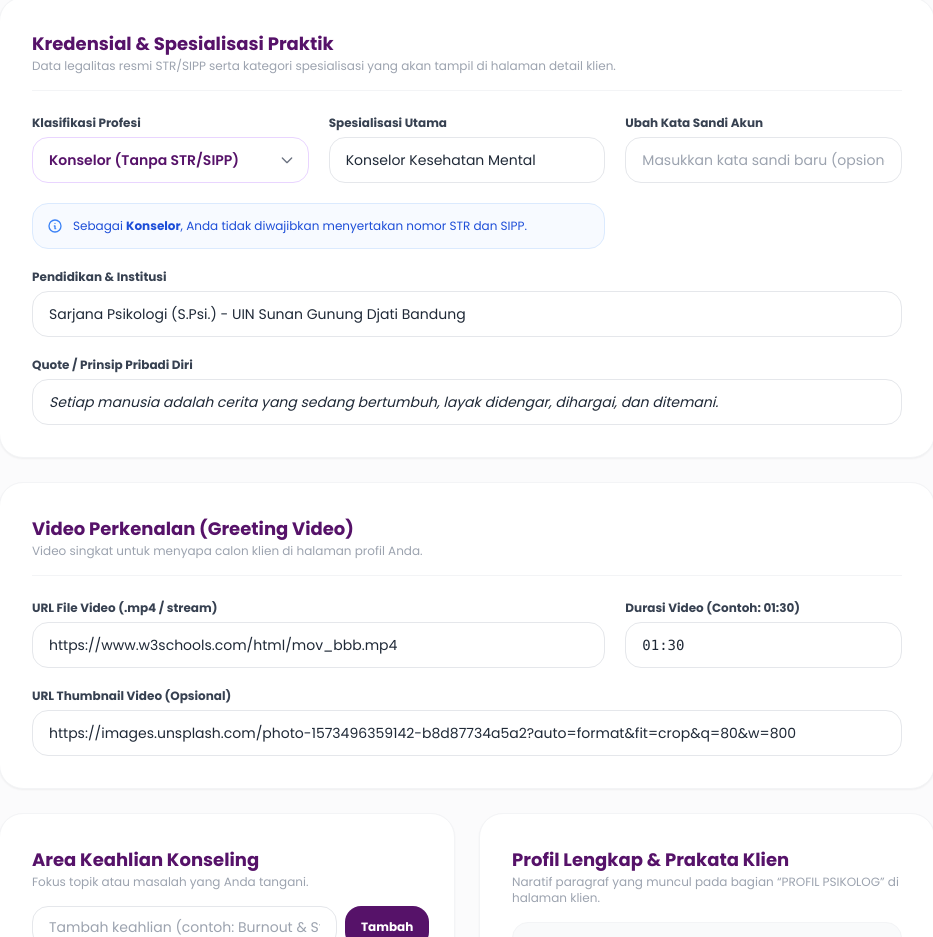
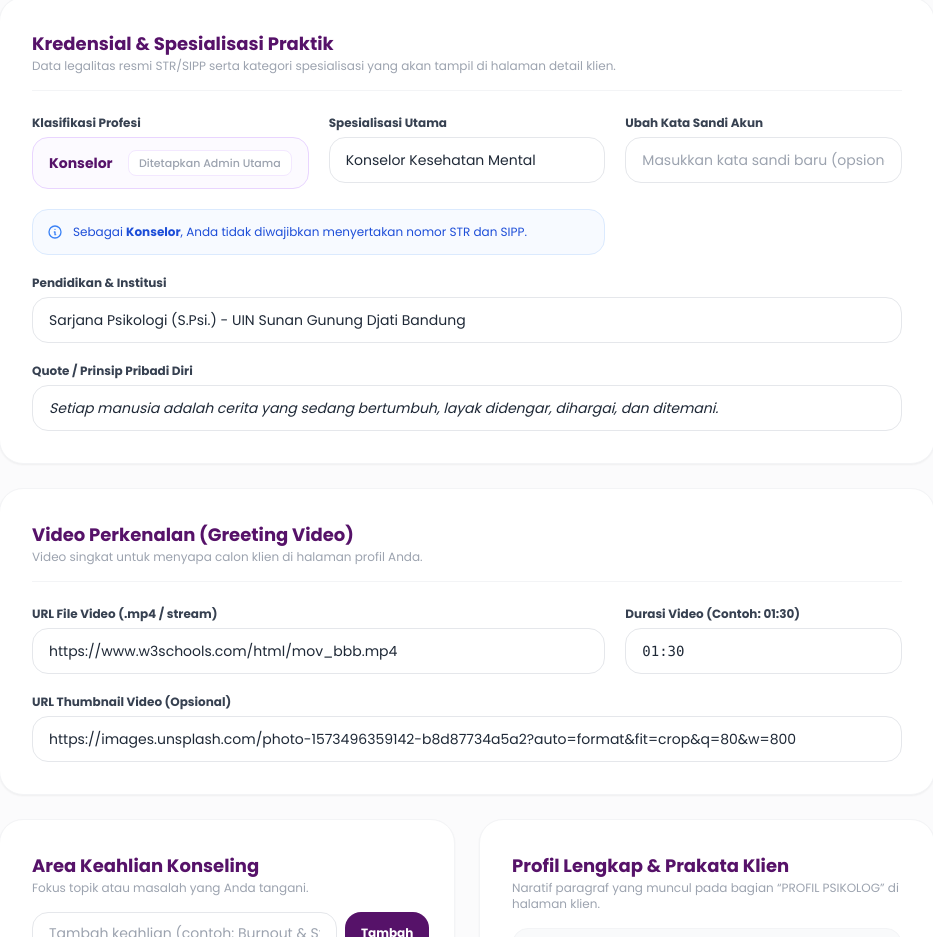
Before and after one commit to reppapi/empathika, a Next.js app in the folder frontend/: page /admin/psikolog-web/profile in a window 1280 px wide. Shown: the part 920-1857 px from the top of the page, without its empty margins (313-1246 px from the left). Built offline with nearby package versions, Linux system fonts and the light colour scheme.

Commit message:
fix role management

```diff
--- a/frontend/src/features/admin/profile/components/ProfileManagementClient.tsx
+++ b/frontend/src/features/admin/profile/components/ProfileManagementClient.tsx
@@ -486,22 +486,17 @@ export default function ProfileManagementClient({
                   <label className="block text-xs font-bold text-gray-700 mb-1.5">
                     Klasifikasi Profesi
                   </label>
-                  <div className="relative">
-                    <select
-                      name="kategoriProfesi"
-                      value={form.kategoriProfesi || "konselor"}
-                      onChange={handleInputChange}
-                      className="w-full appearance-none rounded-2xl border border-purple-200 bg-white pl-4 pr-10 py-3 text-sm font-semibold text-[#561269] focus:border-[#561269] focus:outline-none focus:ring-1 focus:ring-[#561269] transition cursor-pointer"
-                    >
-                      <option value="psikolog">Psikolog (Perlu STR & SIPP)</option>
-                      <option value="konselor">Konselor (Tanpa STR/SIPP)</option>
-                      <option value="peer-konselor">Peer Konselor (Tanpa STR/SIPP)</option>
-                    </select>
-                    <div className="pointer-events-none absolute inset-y-0 right-0 flex items-center pr-3.5 text-gray-500">
-                      <svg className="w-4 h-4" fill="none" viewBox="0 0 24 24" stroke="currentColor">
-                        <path strokeLinecap="round" strokeLinejoin="round" strokeWidth={2} d="M19 9l-7 7-7-7" />
-                      </svg>
-                    </div>
+                  <div className="flex items-center justify-between rounded-2xl border border-purple-200 bg-purple-50/50 px-4 py-3 text-sm">
+                    <span className="font-bold text-[#561269] capitalize">
+                      {form.kategoriProfesi === "psikolog"
+                        ? "Psikolog Resmi"
+                        : form.kategoriProfesi === "peer-konselor"
+                        ? "Peer Konselor"
+                        : "Konselor"}
+                    </span>
+                    <span className="text-[11px] font-medium text-gray-400 bg-white border border-purple-100 rounded-lg px-2.5 py-0.5">
+                      Ditetapkan Admin Utama
+                    </span>
                   </div>
                 </div>
 
```
